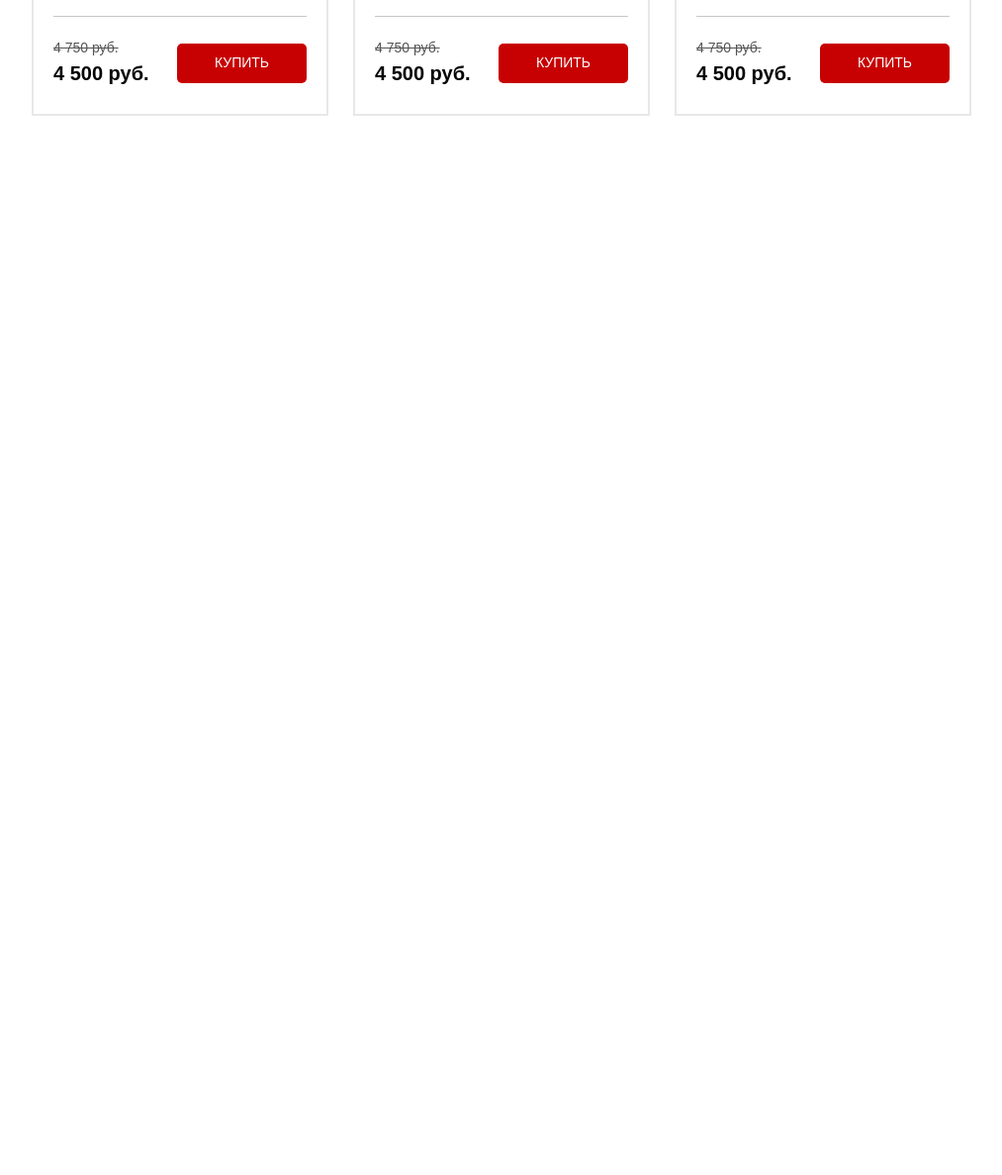
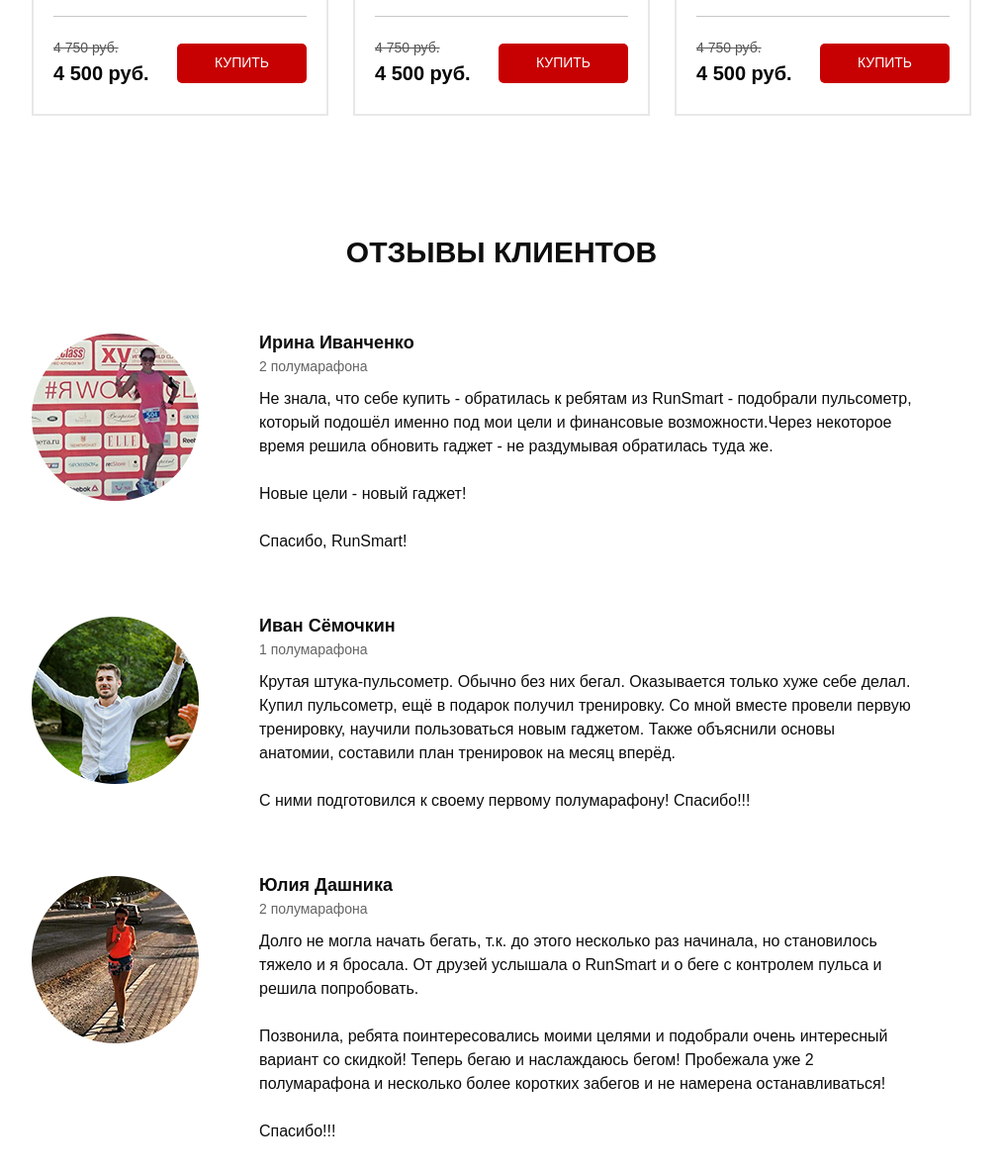
Before and after one commit to Lama32120/Pulse, a website: page src/index.html in a window 1280 px wide. Shown: the part 3696-4883 px from the top of the page at 99% size, without its empty margins (133-1146 px from the left). Before the commit the page ends 3933 px from the top, so only its background shows below. Drawn offline with nearby package versions, Linux system fonts and the light colour scheme.

Commit message:
reviews commit

```diff
--- a/src/index.html
+++ b/src/index.html
@@ -377,6 +377,54 @@
         </div>
     </section>
 
+    <section class="reviews">
+        <div class="container">
+            <h2 class="title">отзывы клиентов</h2>
+
+            <div class="reviews__wrapper">
+                <div class="reviews__item">
+                    <img src="img/people/photo_1.jpg" alt="Ирина Иванченко" class="reviews__img">
+                    <div class="reviews__text">
+                        <div class="reviews__subtitle">Ирина Иванченко</div>
+                        <div class="reviews__count">2 полумарафона</div>
+                        <div class="reviews__descr">
+                            Не знала, что себе купить - обратилась к ребятам из RunSmart - подобрали пульсометр, который подошёл именно под мои цели и финансовые возможности.Через некоторое время решила обновить гаджет - не раздумывая обратилась туда же.
+                            <br> <br>
+                            Новые цели - новый гаджет!
+                            <br> <br>
+                            Спасибо, RunSmart!
+                        </div>
+                    </div>
+                </div>
+                <div class="reviews__item">
+                    <img src="img/people/photo_2.jpg" alt="Иван Сёмочкин" class="reviews__img">
+                    <div class="reviews__text">
+                        <div class="reviews__subtitle">Иван Сёмочкин</div>
+                        <div class="reviews__count">1 полумарафона</div>
+                        <div class="reviews__descr">
+                            Крутая штука-пульсометр. Обычно без них бегал. Оказывается только хуже себе делал. <br> Купил пульсометр, ещё в подарок получил тренировку. Со мной вместе провели первую тренировку, научили пользоваться новым гаджетом. Также объяснили основы анатомии, составили план тренировок на месяц вперёд.
+                            <br><br>С ними подготовился к своему первому полумарафону! Спасибо!!!
+                        </div>
+                    </div>
+                </div>
+                <div class="reviews__item">
+                    <img src="img/people/photo_3.jpg" alt="Юлия Дашника" class="reviews__img">
+                    <div class="reviews__text">
+                        <div class="reviews__subtitle">Юлия Дашника</div>
+                        <div class="reviews__count">2 полумарафона</div>
+                        <div class="reviews__descr">
+                            Долго не могла начать бегать, т.к. до этого несколько раз начинала, но становилось тяжело и я бросала. От друзей услышала о RunSmart и о беге с контролем пульса и решила попробовать.
+                            <br><br>
+                            Позвонила, ребята поинтересовались моими целями и подобрали очень интересный вариант со скидкой! Теперь бегаю и наслаждаюсь бегом! Пробежала уже 2 полумарафона и несколько более коротких забегов и не намерена останавливаться!
+                            <br><br>
+                            Спасибо!!!
+                        </div>
+                    </div>
+                </div>
+            </div>
+        </div>
+    </section>
+
     <script type="text/javascript" src="https://code.jquery.com/jquery-1.11.0.min.js"></script>
     <script type="text/javascript" src="https://code.jquery.com/jquery-migrate-1.2.1.min.js"></script>
     <script src="js/slick.min.js"></script>
--- /dev/null
+++ b/src/sass/blocks/_reviews.scss
@@ -0,0 +1,32 @@
+.reviews {
+    padding-bottom: 50px;
+    &__item {
+        display: flex;
+        margin-top: 60px;
+    }
+    &__img {
+        margin-top: 4px;
+        width: 169px;
+        height: 169px;
+    }
+    &__text {
+        margin-left: 61px;
+        padding-right: 60px;
+    }
+    &__subtitle {
+        font-weight: 700;
+        font-size: 18px;
+        color: #0D0D0D;
+    }
+    &__count {
+        font-weight: 500;
+        font-size: 14px;
+        color: #646464;
+    }
+    &__descr {
+        margin-top: 10px;
+        font-weight: 300;
+        font-size: 16px;
+        color: #0D0D0D;
+    }
+}
--- a/src/sass/style.scss
+++ b/src/sass/style.scss
@@ -17,3 +17,4 @@
 @import 'blocks/forms';
 @import 'blocks/carousel';
 @import 'blocks/catalog';
+@import 'blocks/reviews';
```
Also changed, not shown: src/css/style.min.css.
